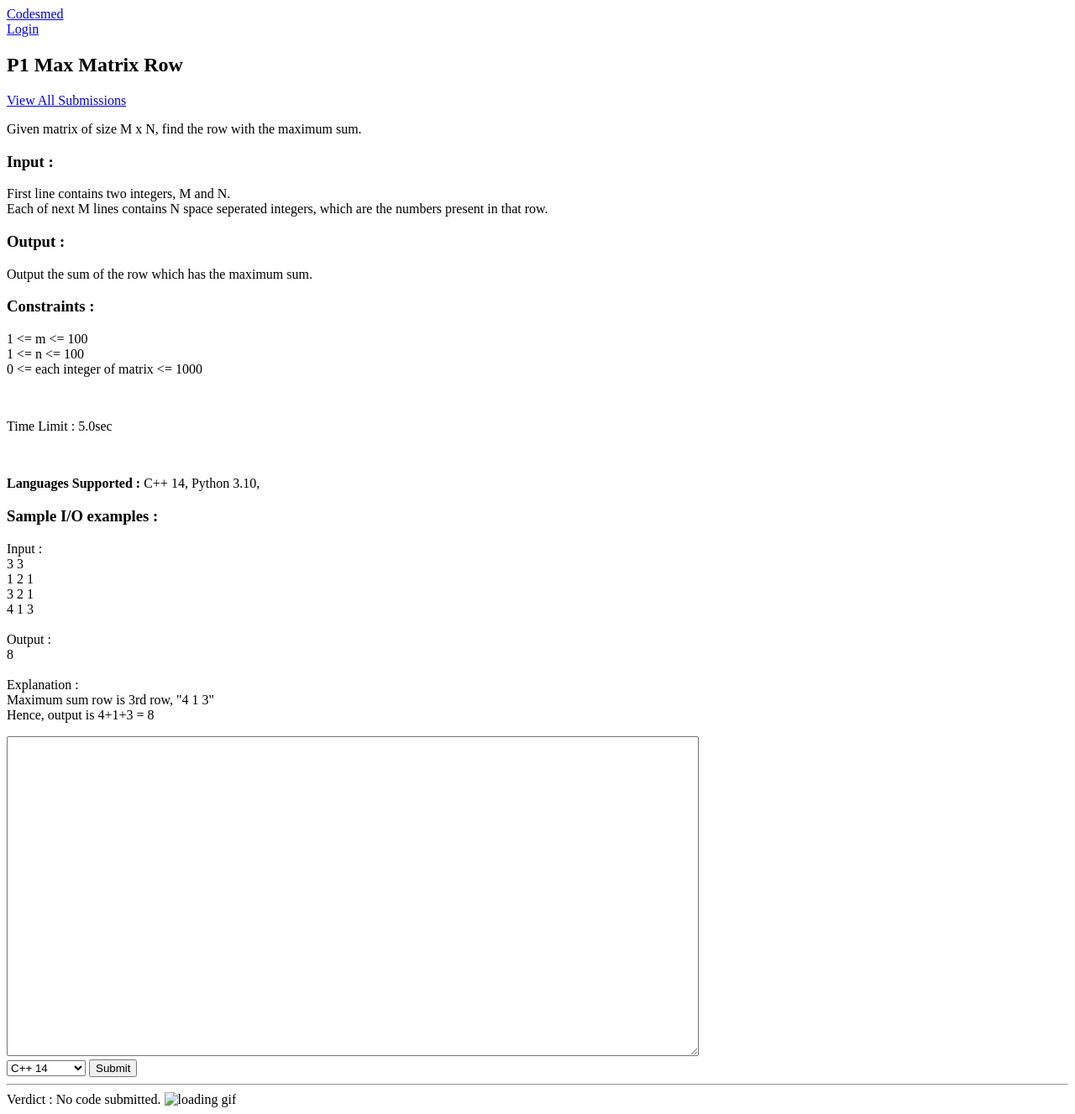
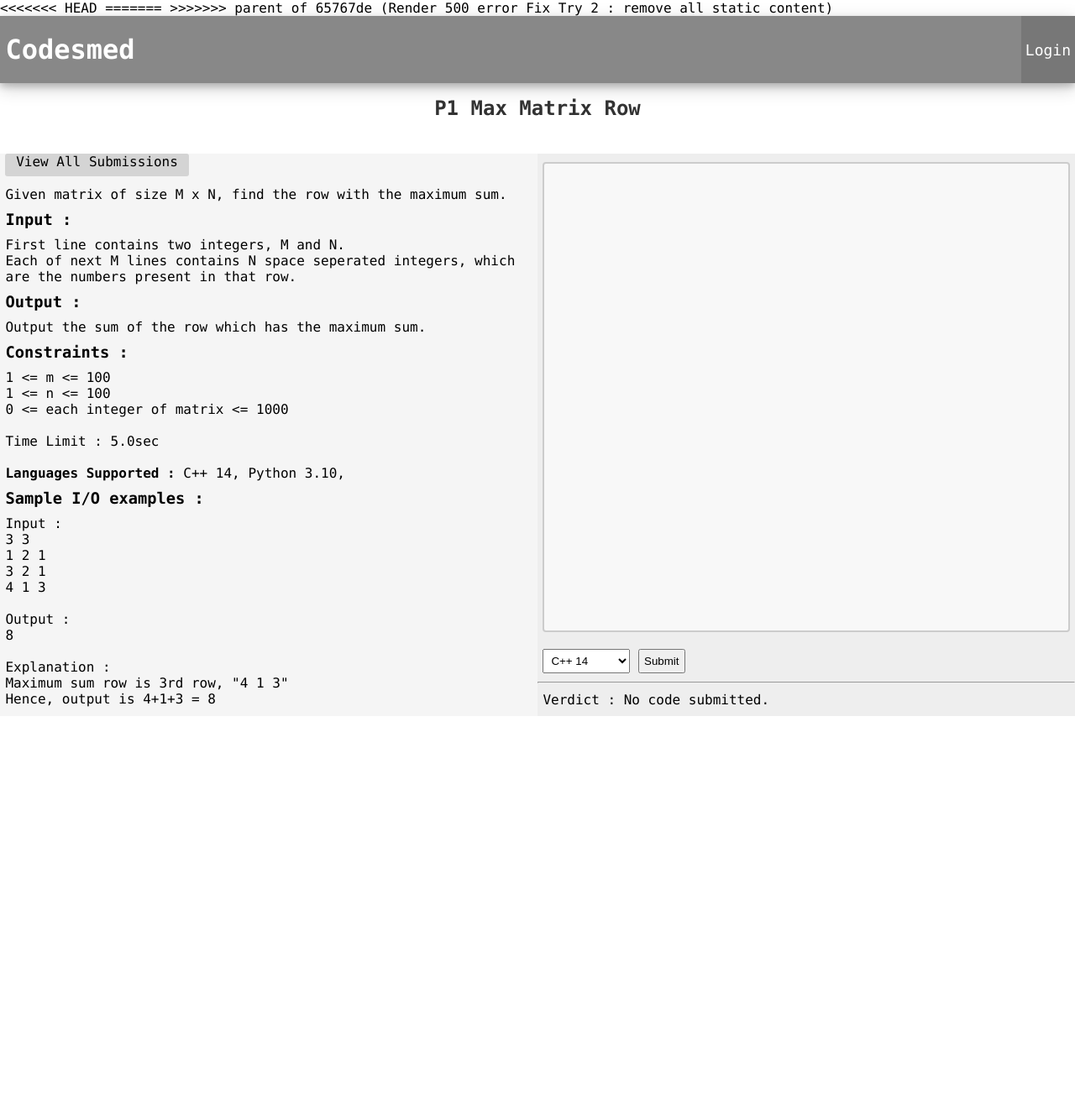
Before and after one commit to nitin12384/online_judge, a Django app: page /problem/1 in a window 1280 px wide. Shown: the whole page at 84% size. After the commit the page ends 853 px from the top, so only its background shows below. Run offline with Django 4.2, Linux system fonts and the light colour scheme; data comes from the database, SQL or seed files in the repository.

Commit message:
fix for revert

```diff
--- a/oj_django_project/problems/templates/problems/base.html
+++ b/oj_django_project/problems/templates/problems/base.html
@@ -13,9 +13,16 @@
         <title>Codesmed</title>
         {% endblock title %}
 
-        <link rel="stylesheet" type="test/css"
-        href="https://raw.githubusercontent.com/nitin12384/online_judge/render_deploy2/oj_django_project/problems/static/problems/styles/common.css?raw=true" />
+<<<<<<< HEAD
+=======
+        {% load static %}
 
+        {% block static_loads %}
+        <link rel="shortcut icon" type="image/png" href="{% static '/problems/images/favicon.ico' %}"/>
+        <link rel="stylesheet" type="text/css" href="{% static '/problems/styles/common.css' %}"/>
+        {% endblock static_loads %}
+
+>>>>>>> parent of 65767de (Render 500 error Fix Try 2 : remove all static content)
     </head>
     <body>
 
--- a/oj_django_project/problems/templates/problems/detail_submit.html
+++ b/oj_django_project/problems/templates/problems/detail_submit.html
@@ -27,6 +27,12 @@
 <title>Problems-{{problem.id}}</title>
 {% endblock title %}
 
+{% load static %}
+{% block static_loads %}
+<link rel="shortcut icon" type="image/png" href="{% static '/problems/images/favicon.ico' %}"/>
+<link rel="stylesheet" type="text/css" href="{% static '/problems/styles/common.css' %}"/>
+<link rel="stylesheet" type="text/css" href="{% static '/problems/styles/problem_detail.css' %}"/>
+{% endblock static_loads %}
 
 
 {% block content_root %}
@@ -94,7 +100,7 @@
         <div id="verdict">
             <span>Verdict : </span>
             <span id="verdict-element">No code submitted.</span>
-            <img src= "" id="verdict-loading-gif"
+            <img src= "{% static '/problems/images/loading_1.gif' %}" id="verdict-loading-gif"
             alt="loading gif" hieght="15" width="15"/>
         </div>
     </div>
@@ -104,6 +110,8 @@
 <script>
     const cur_page_problem_id = {{problem.id}} ;
 </script>
+<script src="{% static '/problems/scripts/submit_handling.js' %}"></script>
+<script src="{% static '/problems/scripts/test.js' %}"></script>
 
 
 {% endblock content_root %}
```
